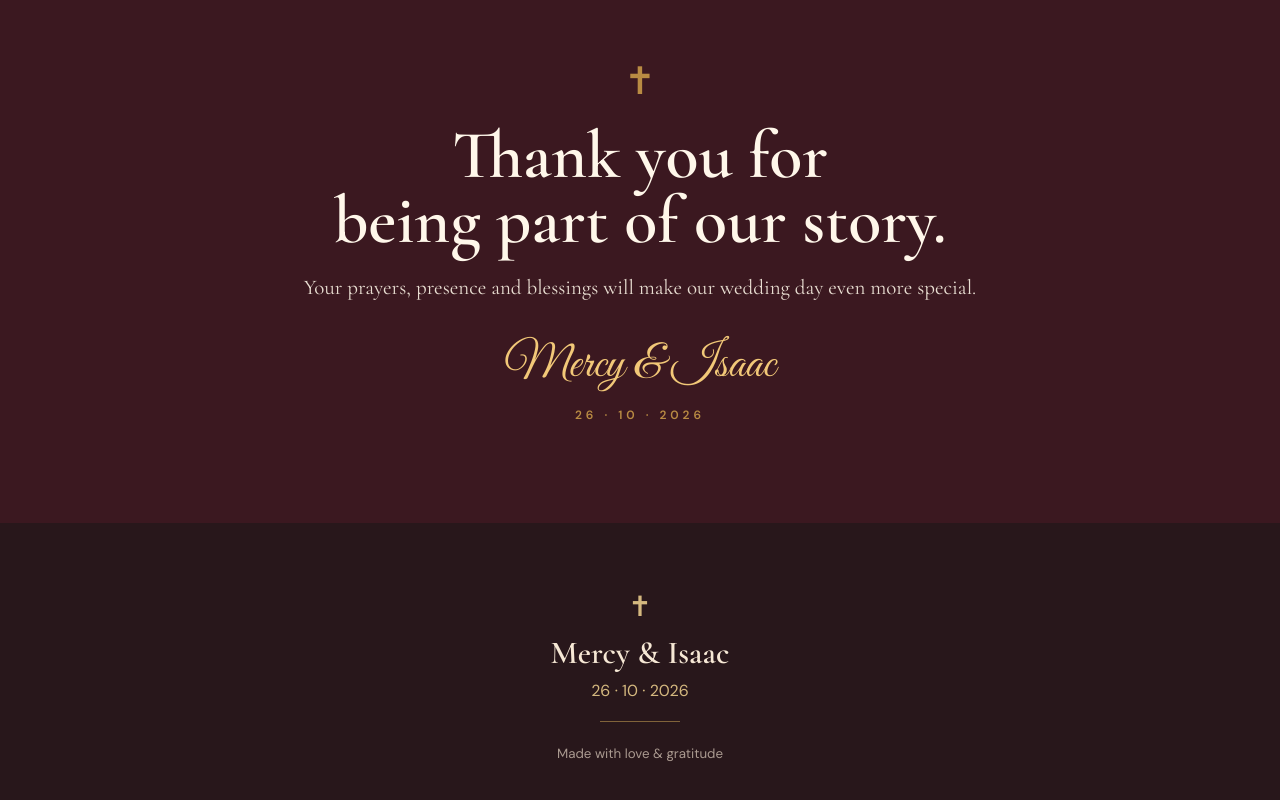
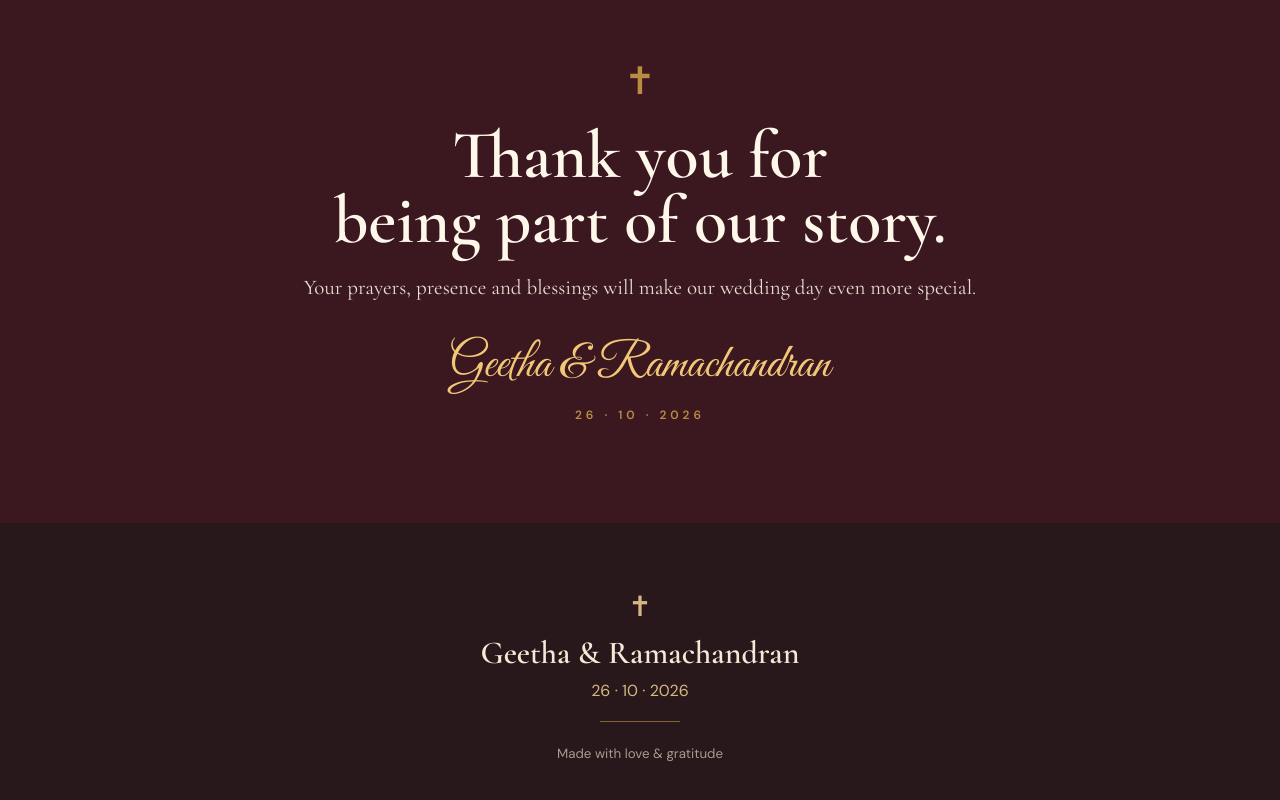
Before and after one commit to Jansyp/mercy-isaac-wedding-template, a React (Vite) app: page / in a window 1280 px wide. Shown: the part 3721-4521 px from the top of the page. Built offline with nearby package versions, Linux system fonts and the light colour scheme.

Commit message:
Update wedding invitation details from Mercy & Isaac to Geetha & Ramachandran

```diff
--- a/index.html
+++ b/index.html
@@ -5,8 +5,8 @@
     <link rel="icon" type="image/svg+xml" href="%BASE_URL%favicon.svg" />
     <meta name="viewport" content="width=device-width, initial-scale=1.0" />
     <meta name="theme-color" content="#5c1725" />
-    <meta name="description" content="Wedding invitation of Mercy & Isaac — 26 October 2026." />
-    <title>Mercy & Isaac | Wedding Invitation</title>
+    <meta name="description" content="Wedding invitation of Geetha & Ramachandran — 26 October 2026." />
+    <title>Geetha & Ramachandran | Wedding Invitation</title>
   </head>
   <body>
     <div id="root"></div>
--- a/src/main.jsx
+++ b/src/main.jsx
@@ -140,14 +140,14 @@
           <div className="ornament">✝</div>
           <h2>Thank you for<br/>being part of our story.</h2>
           <p>Your prayers, presence and blessings will make our wedding day even more special.</p>
-          <div className="signature">Mercy & Isaac</div>
+          <div className="signature">Geetha & Ramachandran</div>
           <div className="small-caps">26 · 10 · 2026</div>
         </section>
       </main>
 
       <footer>
         <div className="footer-cross">✝</div>
-        <h3>Mercy & Isaac</h3>
+        <h3>Geetha & Ramachandran</h3>
         <p>26 · 10 · 2026</p>
         <div className="footer-line"></div>
         <small>Made with love & gratitude</small>
```
Also changed, not shown: 3 other files (tests, documents, lock files or other folders).
